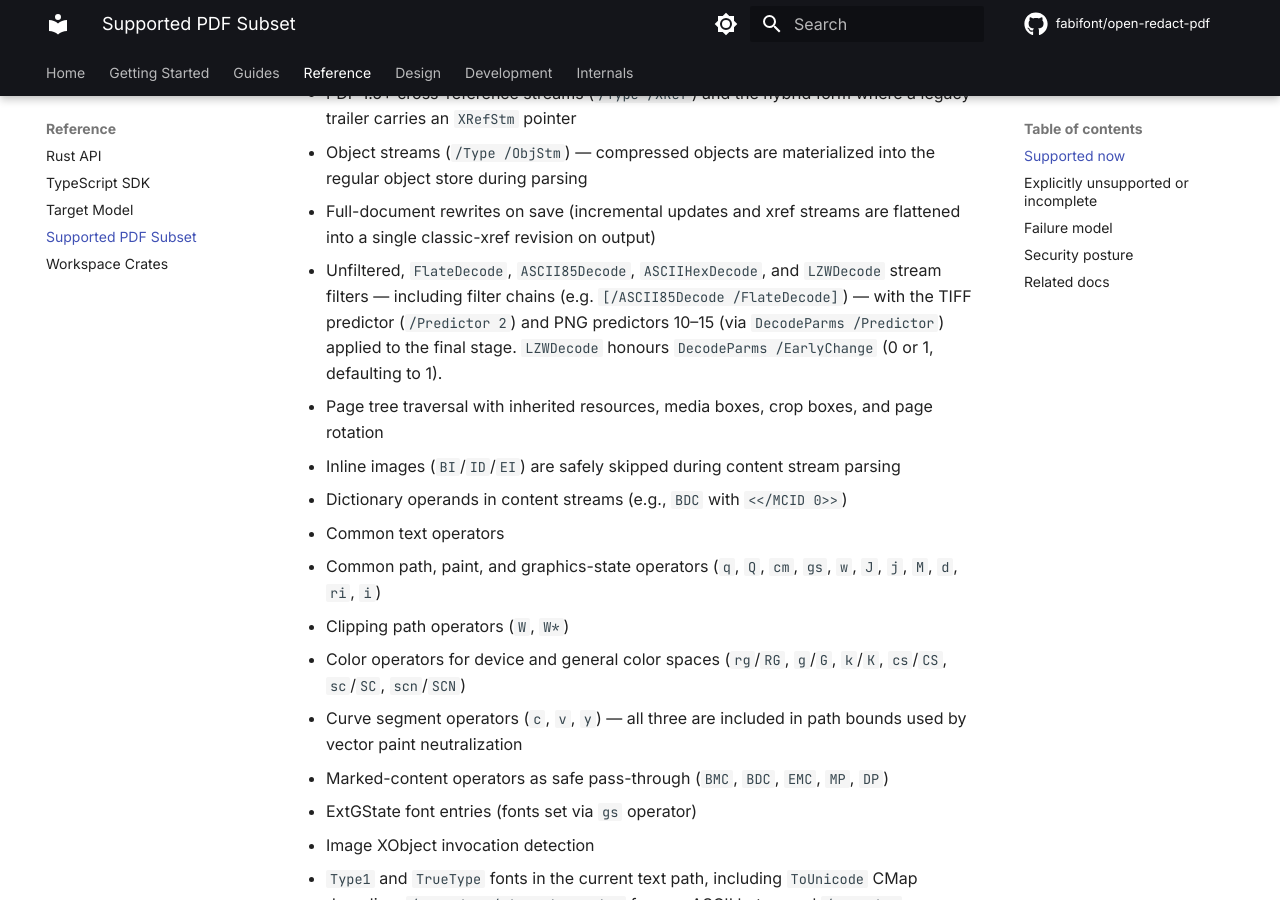
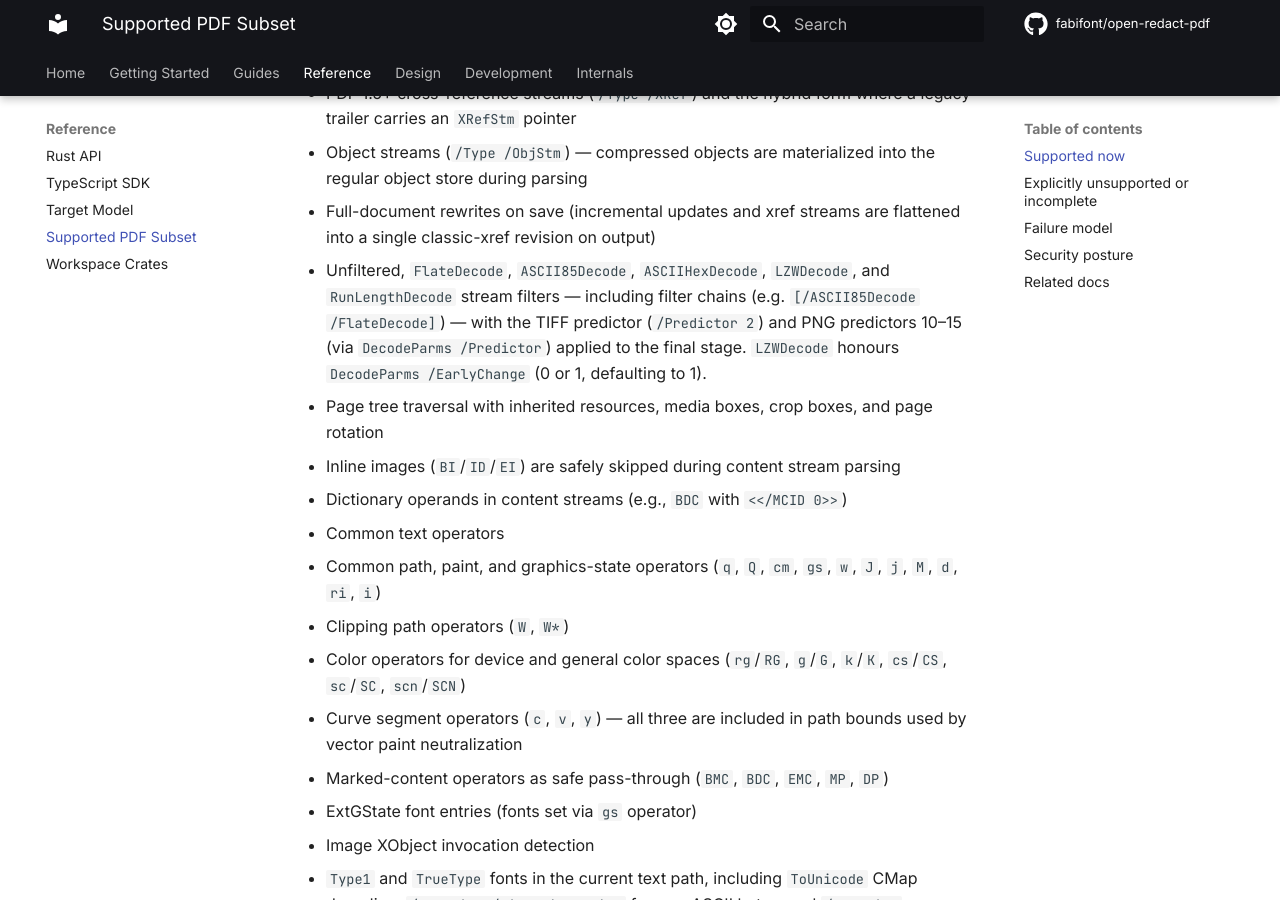
Before and after one commit to fabifont/open-redact-pdf, an MkDocs documentation site: the page built from docs/reference/supported-subset.md, in a window 1280 px wide and 900 px high, scrolled down 933 px. Built offline with MkDocs 1.6.1 and Material for MkDocs 9.7.7, drawn with Linux system fonts in a browser that asks for light colours; comment, search, counter and statistics services are not loaded; some of the changed text lies outside the part shown.

Commit message:
docs: document RunLengthDecode filter support

```diff
--- a/docs/reference/supported-subset.md
+++ b/docs/reference/supported-subset.md
@@ -17,7 +17,7 @@ This project intentionally targets a narrow, explicit MVP.
 - PDF 1.5+ cross-reference streams (`/Type /XRef`) and the hybrid form where a legacy trailer carries an `XRefStm` pointer
 - Object streams (`/Type /ObjStm`) — compressed objects are materialized into the regular object store during parsing
 - Full-document rewrites on save (incremental updates and xref streams are flattened into a single classic-xref revision on output)
-- Unfiltered, `FlateDecode`, `ASCII85Decode`, `ASCIIHexDecode`, and `LZWDecode` stream filters — including filter chains (e.g. `[/ASCII85Decode /FlateDecode]`) — with the TIFF predictor (`/Predictor 2`) and PNG predictors 10–15 (via `DecodeParms /Predictor`) applied to the final stage. `LZWDecode` honours `DecodeParms /EarlyChange` (0 or 1, defaulting to 1).
+- Unfiltered, `FlateDecode`, `ASCII85Decode`, `ASCIIHexDecode`, `LZWDecode`, and `RunLengthDecode` stream filters — including filter chains (e.g. `[/ASCII85Decode /FlateDecode]`) — with the TIFF predictor (`/Predictor 2`) and PNG predictors 10–15 (via `DecodeParms /Predictor`) applied to the final stage. `LZWDecode` honours `DecodeParms /EarlyChange` (0 or 1, defaulting to 1).
 - Page tree traversal with inherited resources, media boxes, crop boxes, and page rotation
 - Inline images (`BI`/`ID`/`EI`) are safely skipped during content stream parsing
 - Dictionary operands in content streams (e.g., `BDC` with `<</MCID 0>>`)
@@ -46,7 +46,7 @@ This project intentionally targets a narrow, explicit MVP.
 - Type3 fonts
 - Composite (Type0) fonts with encodings other than `Identity-H`
 - Partial image rewriting when a redaction target covers only part of an Image XObject — whole-invocation neutralization is used instead
-- Stream filters outside the `FlateDecode` / `ASCII85Decode` / `ASCIIHexDecode` / `LZWDecode` set (notably `DCTDecode`, `JBIG2Decode`, `JPXDecode`, `CCITTFaxDecode`, `RunLengthDecode`)
+- Stream filters outside the `FlateDecode` / `ASCII85Decode` / `ASCIIHexDecode` / `LZWDecode` / `RunLengthDecode` set (notably `DCTDecode`, `JBIG2Decode`, `JPXDecode`, `CCITTFaxDecode`)
 
 ## Failure model
 
```
Also changed, not shown: docs/internals/13-limitations.md (+1 -1 lines), docs/roadmap.md (+1 -1 lines).
